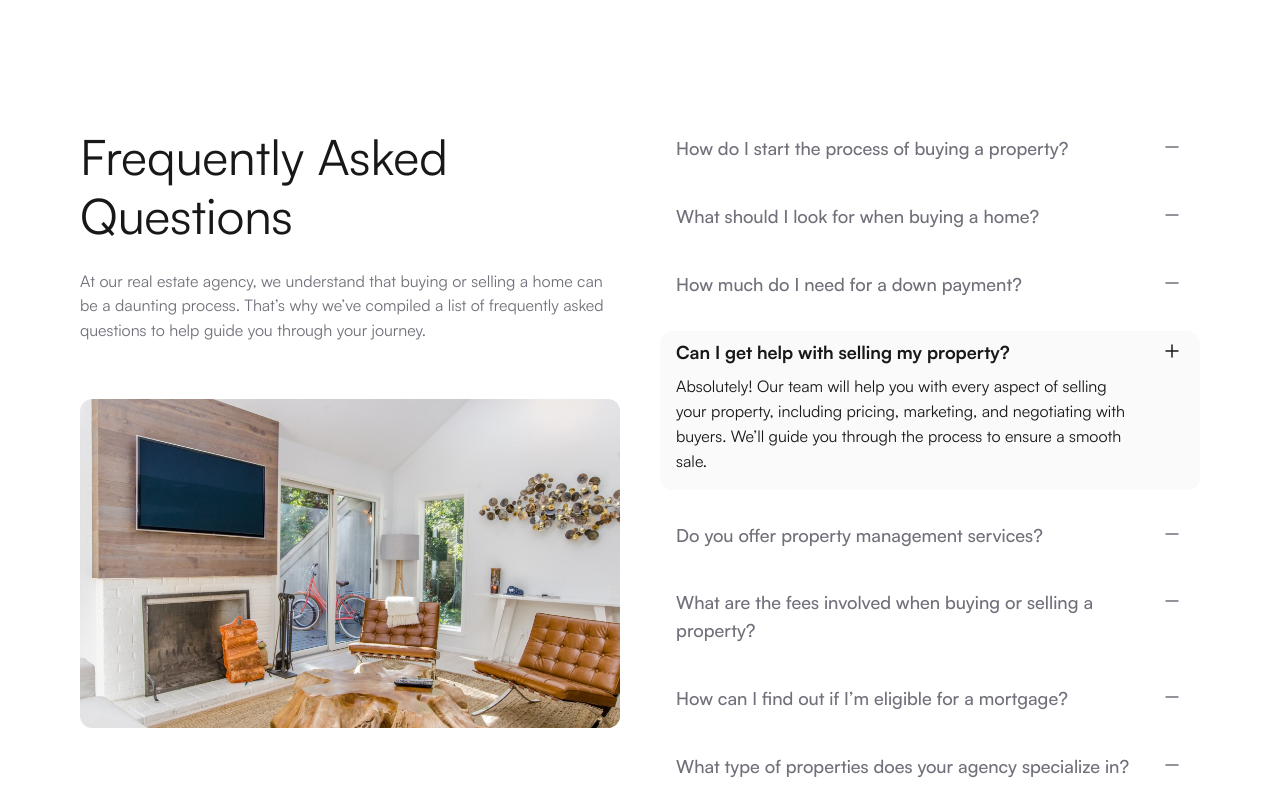
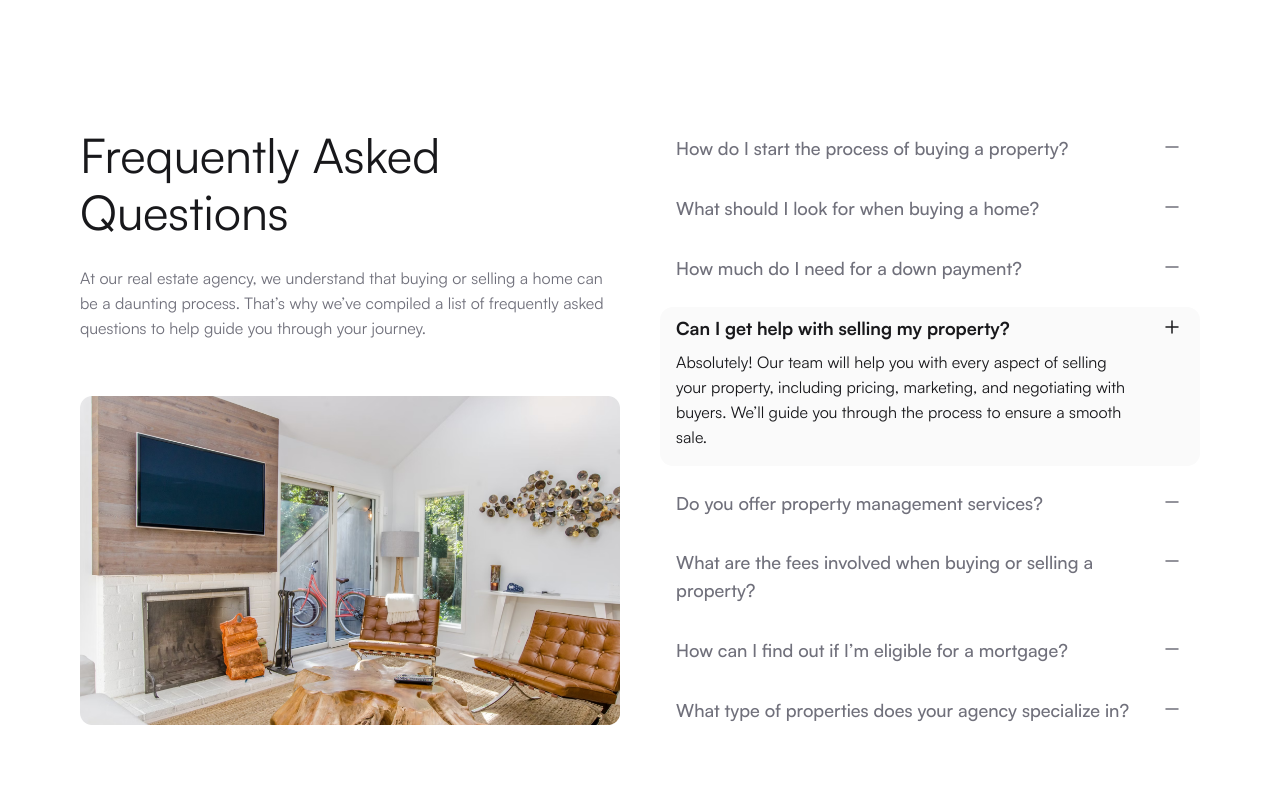
Before and after one commit to nazmulhrassel/comfea-real-estate, a plain HTML site: page about_us.html in a window 1280 px wide. Shown: the part 3280-4080 px from the top of the page. Drawn offline with Linux system fonts and the light colour scheme.

Commit message:
revised some code

```diff
--- a/css/about_us.css
+++ b/css/about_us.css
@@ -1,6 +1,3 @@
-@import url("../css/satoshi.css");
-@import url("../css/boilerplate.css");
-
 /* Header Section */
 .header {
   background: none;
--- a/css/main.css
+++ b/css/main.css
@@ -535,6 +535,9 @@ textarea::placeholder {
   gap: 8px;
 }
 /* Footer Section ends */
+
+/* Sharing media quries for multiple pages */
+
 @media (max-width: 42em) {
   .only__mobile__hidden {
     display: none;
```
